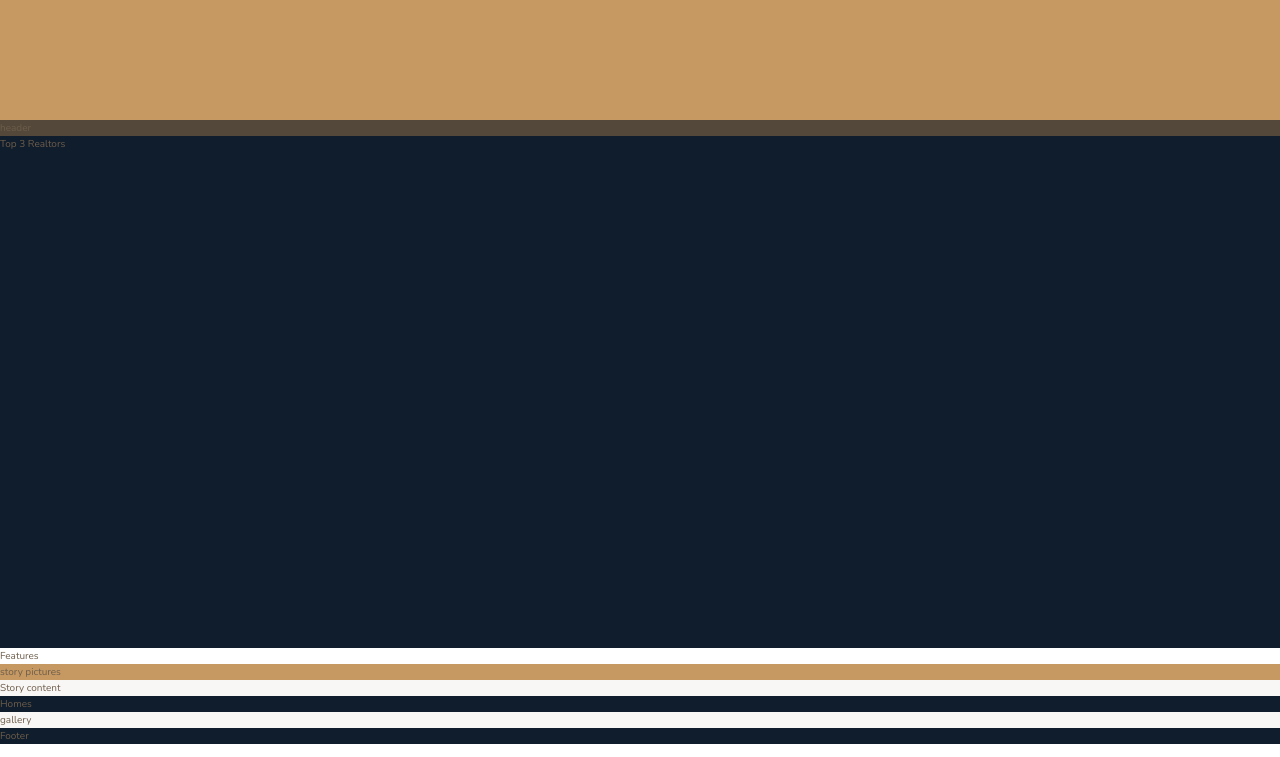
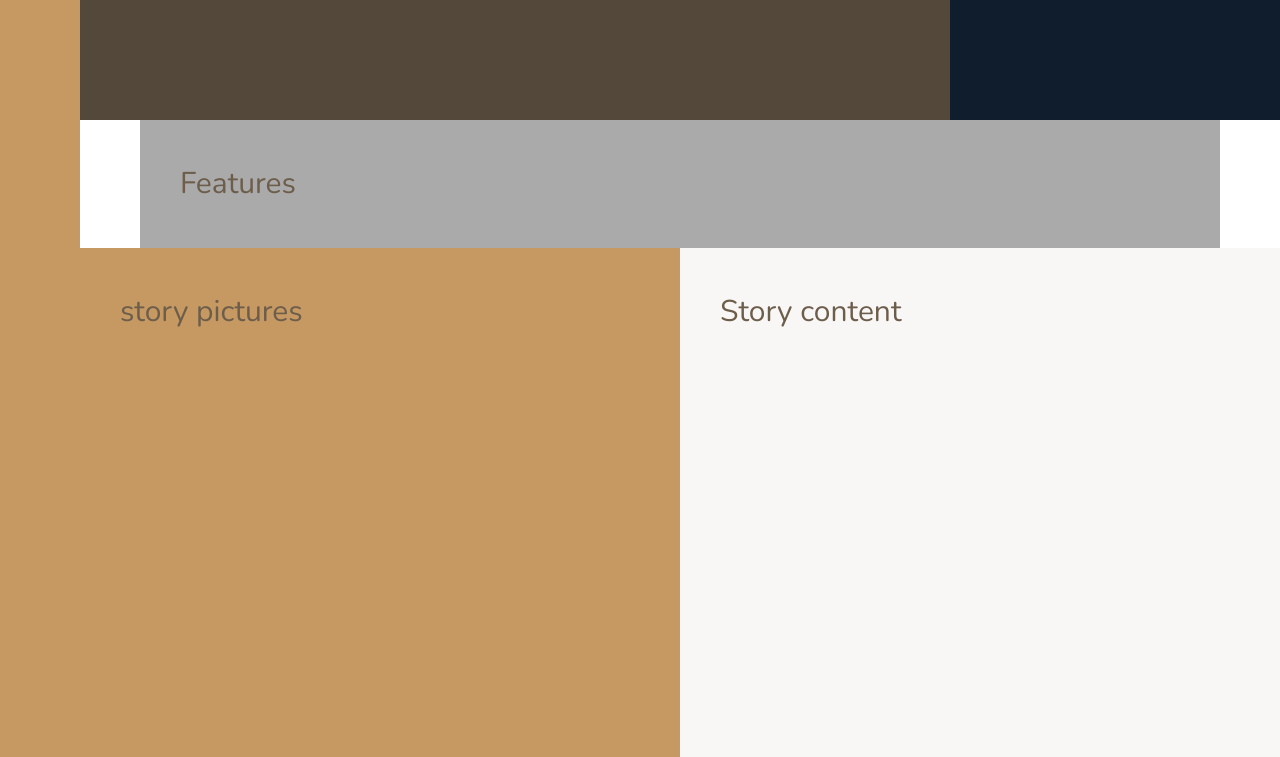
Before and after one commit to DeepLearnerSC/nexter-project, a website: page index.html in a window 1280 px wide. Shown: the part 520-1277 px from the top of the page. Drawn offline with nearby package versions, Linux system fonts and the light colour scheme.

Commit message:
building the overall layout done

```diff
--- a/sass/_base.scss
+++ b/sass/_base.scss
@@ -37,5 +37,11 @@ body {
 .container {
   display: grid;
   grid-template-rows: 80vh min-content 40vw repeat(3, min-content);
-  // grid-template-columns: [sidebar-start] 8rem [sidebar-end full-start] minmax(6rem, 1fr) [center-start] repeat(8, [col-start] minmax(min-content, 14rem) [col-end]) [center-end] minmax(6rem, 1fr) [full-end];
+  // grid-template-columns: 8rem 1fr repeat(8, minmax(min-content, 14rem)) 1fr
+  grid-template-columns: [sidebar-start] 8rem [sidebar-end full-start] minmax(6rem, 1fr) [center-start] repeat(8, [col-start] minmax(min-content, 14rem) [col-end]) [center-end] minmax(6rem, 1fr) [full-end];
+
+  & > * {
+    padding: 40px;
+    font-size: 3rem;
+  }
 }
--- a/sass/_features.scss
+++ b/sass/_features.scss
@@ -0,0 +1,4 @@
+.features {
+    background-color: $color-grey-light-2;
+    grid-column: center-start / center-end;
+}
--- a/sass/_footer.scss
+++ b/sass/_footer.scss
@@ -1,3 +1,4 @@
 .footer {
     background-color: $color-secondary;
+    grid-column: full-start / full-end;
 }
--- a/sass/_gallery.scss
+++ b/sass/_gallery.scss
@@ -1,3 +1,5 @@
 .gallery {
-    background-color: $color-grey-light-1;
+    background-color: $color-grey-dark-1;
+    grid-column: full-start / full-end;
+
 }
--- a/sass/_header.scss
+++ b/sass/_header.scss
@@ -1,3 +1,4 @@
 .header {
     background-color: $color-grey-dark-1;
+    grid-column: full-start / col-end 6;
 }
--- a/sass/_homes.scss
+++ b/sass/_homes.scss
@@ -1,3 +1,4 @@
 .homes {
     background-color: $color-secondary;
+    grid-column: center-start / center-end;
 }
--- a/sass/_realtors.scss
+++ b/sass/_realtors.scss
@@ -1,3 +1,4 @@
 .realtors {
   background-color: $color-secondary;
+  grid-column: col-start 7 / full-end;
 }
--- a/sass/_sidebar.scss
+++ b/sass/_sidebar.scss
@@ -1,3 +1,5 @@
 .sidebar {
     background-color: $color-primary;
+    grid-column: sidebar-start / sidebar-end;
+    grid-row: 1 / -1;
 }
--- a/sass/_story.scss
+++ b/sass/_story.scss
@@ -1,9 +1,11 @@
 .story {
   &__pictures {
     background-color: $color-primary;
+    grid-column: full-start / col-end 4;
   }
 
   &__content {
     background-color: $color-grey-light-1;
+    grid-column: col-start 5 / full-end;
   }
 }
```
Also changed, not shown: index.html (+5 -5 lines), css/style.css.
